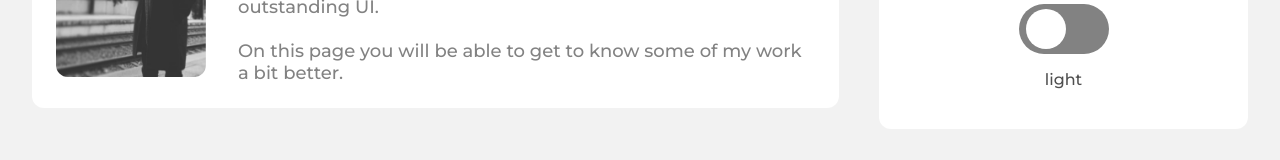
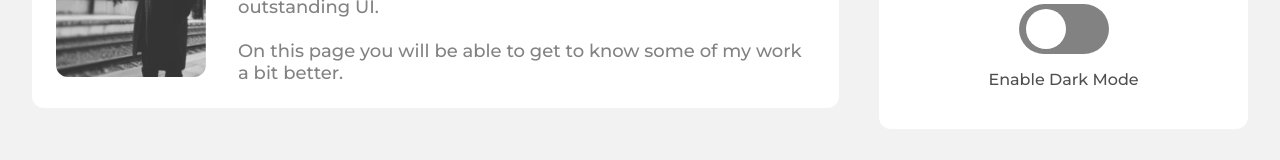
Before and after one commit to hitmaizer/responsive-web-portfolio, a React (Create React App) app: page / in a window 1280 px wide. Shown: the part 173-333 px from the top of the page. Built offline with nearby package versions, Linux system fonts and the light colour scheme; some icons are missing.

Commit message:
implemented DarkMode + styling

```diff
--- a/src/components/Socials.jsx
+++ b/src/components/Socials.jsx
@@ -2,7 +2,7 @@
 /* eslint-disable react/destructuring-assignment */
 import React from 'react';
 import { Twitter, Linkedin, Dribbble, Github } from '@styled-icons/boxicons-logos';
-import { Sun } from '@styled-icons/boxicons-regular/Sun';
+import { Sun, Moon } from '@styled-icons/boxicons-regular';
 import PropTypes from 'prop-types';
 import Card from '../elements/CardStyles';
 
@@ -42,10 +42,11 @@ export default function Socials(props) {
             <div className="toggle__container">
                 <div className="toggle">
                     <div className="toggle__btn" >
-                        <Sun size="24px" className="btn__icon" onClick={props.clickHandler} />
+                        {props.darkMode === "light" ? <Sun size="24px" className="btn__icon" onClick={props.clickHandler} /> : <Moon size="24px" className="btn__icon" onClick={props.clickHandler} /> }
+
                     </div>
                 </div>
-                    <p className="toggle__text">{props.darkMode}</p>
+                    <p className="toggle__text">{props.darkMode === "light" ? "Enable Dark Mode" : "Enable Light Mode"}</p>
             </div>
             </div>
         </Card>
```
